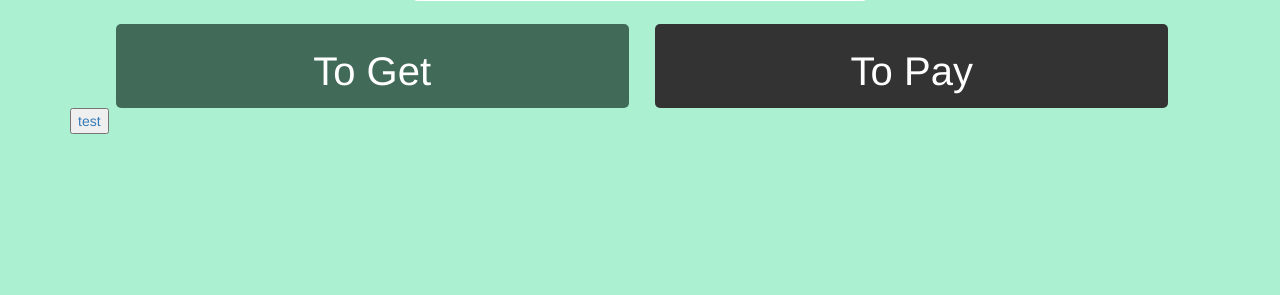
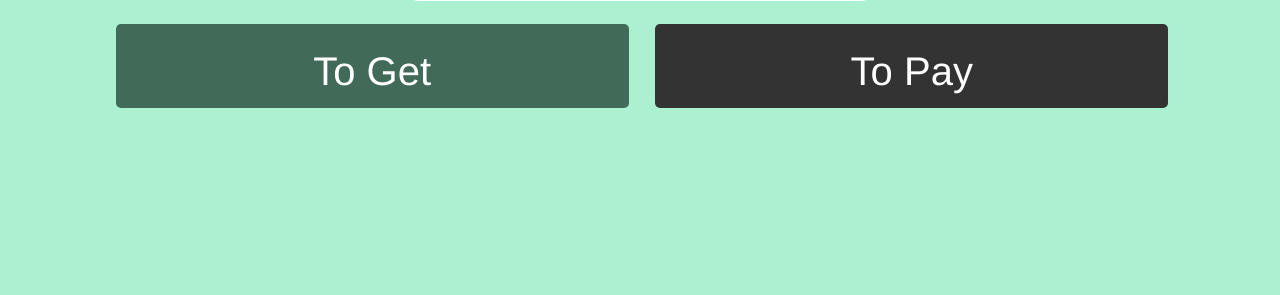
Before and after one commit to tsook/harathon, a Django app: template finance/templates/finance/home_page.html in a window 1280 px wide. Shown: the part 251-546 px from the top of the page. Run offline with Django 3.2, Linux system fonts and the light colour scheme; the template is opened without the code that fills it, so the values that code supplies are empty; some libraries are stand-ins or nearby versions.

Commit message:
reverting previous minor chnages

```diff
--- a/finance/templates/finance/home_page.html
+++ b/finance/templates/finance/home_page.html
@@ -65,7 +65,6 @@
 		{% endfor %}
 	</div>
 </div>
-<button><a href="{% url 'canvas_test' %}">test</a></button>
 {% endblock %}
 
 {% block scripts %}
```
